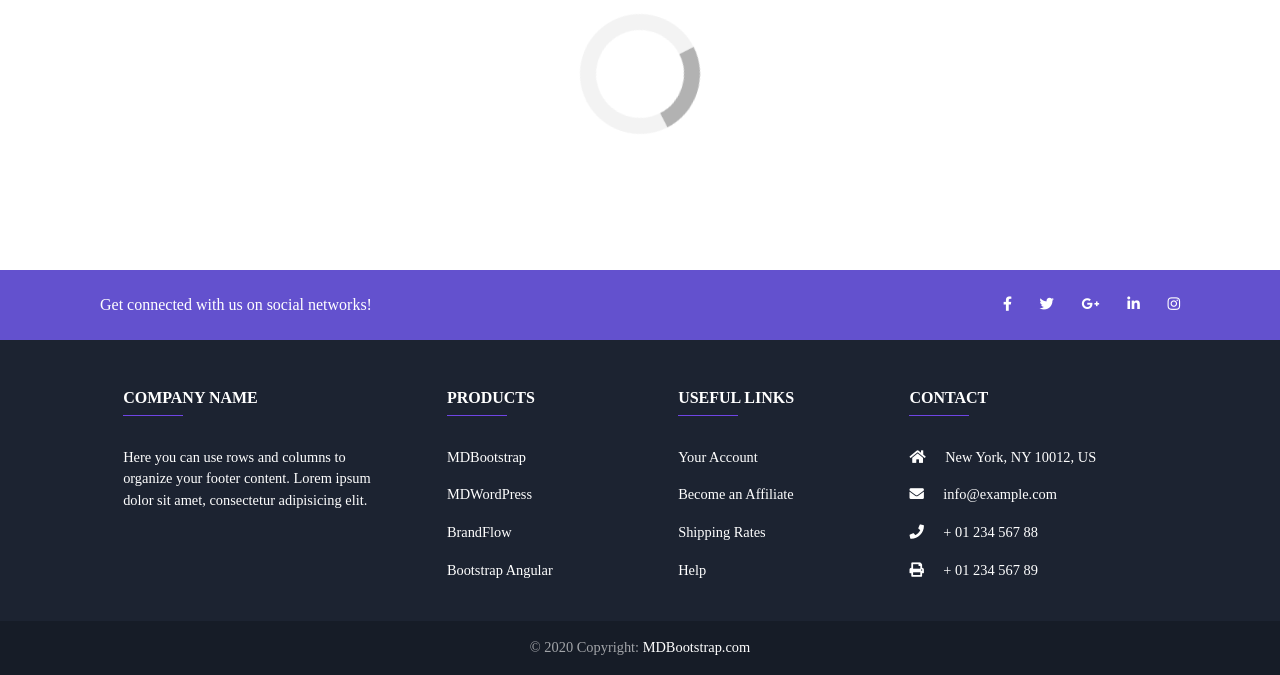
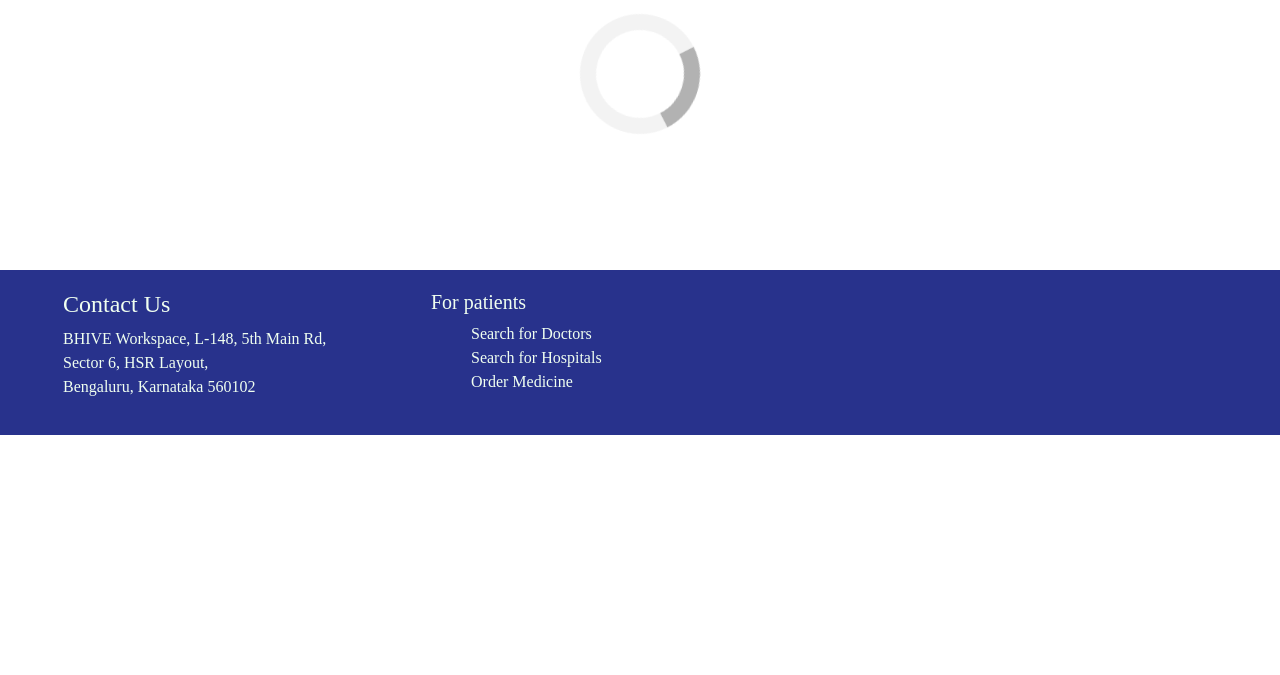
Before and after one commit to attainu/medicoUniverse-au5, a Node project: template medicouniverse/views/homepage.hbs in a window 1280 px wide. Shown: the part 777-1452 px from the top of the page. After the commit the page ends 1212 px from the top, so only its background shows below. Run offline with Node 20 templates, Linux system fonts and the light colour scheme; the template is opened without the code that fills it, so the values that code supplies are empty; some libraries are stand-ins or nearby versions.

Commit message:
confilcts

```diff
--- a/medicouniverse/views/homepage.hbs
+++ b/medicouniverse/views/homepage.hbs
@@ -146,7 +146,7 @@
         </section>
     </section>
 
-    {{!-- <footer>
+    <footer>
         <div style="height: 20px;"></div>
         <div class="row">
             <div class="col-lg-3 col-md-3 col-sm-12 ml-5">
@@ -165,151 +165,7 @@
         </div>
         <div style="height: 20px;"></div>
 
-    </footer> --}}
-    <!-- Footer -->
-    <footer class="page-footer font-small unique-color-dark">
-
-        <div style="background-color: #6351ce;">
-            <div class="container">
-
-                <!-- Grid row-->
-                <div class="row py-4 d-flex align-items-center">
-
-                    <!-- Grid column -->
-                    <div class="col-md-6 col-lg-5 text-center text-md-left mb-4 mb-md-0">
-                        <h6 class="mb-0">Get connected with us on social networks!</h6>
-                    </div>
-                    <!-- Grid column -->
-
-                    <!-- Grid column -->
-                    <div class="col-md-6 col-lg-7 text-center text-md-right">
-
-                        <!-- Facebook -->
-                        <a class="fb-ic">
-                            <i class="fab fa-facebook-f white-text mr-4"> </i>
-                        </a>
-                        <!-- Twitter -->
-                        <a class="tw-ic">
-                            <i class="fab fa-twitter white-text mr-4"> </i>
-                        </a>
-                        <!-- Google +-->
-                        <a class="gplus-ic">
-                            <i class="fab fa-google-plus-g white-text mr-4"> </i>
-                        </a>
-                        <!--Linkedin -->
-                        <a class="li-ic">
-                            <i class="fab fa-linkedin-in white-text mr-4"> </i>
-                        </a>
-                        <!--Instagram-->
-                        <a class="ins-ic">
-                            <i class="fab fa-instagram white-text"> </i>
-                        </a>
-
-                    </div>
-                    <!-- Grid column -->
-
-                </div>
-                <!-- Grid row-->
-
-            </div>
-        </div>
-
-        <!-- Footer Links -->
-        <div class="container text-center text-md-left mt-5">
-
-            <!-- Grid row -->
-            <div class="row mt-3">
-
-                <!-- Grid column -->
-                <div class="col-md-3 col-lg-4 col-xl-3 mx-auto mb-4">
-
-                    <!-- Content -->
-                    <h6 class="text-uppercase font-weight-bold">Company name</h6>
-                    <hr class="deep-purple accent-2 mb-4 mt-0 d-inline-block mx-auto" style="width: 60px;">
-                    <p>Here you can use rows and columns to organize your footer content. Lorem ipsum dolor sit amet,
-                        consectetur
-                        adipisicing elit.</p>
-
-                </div>
-                <!-- Grid column -->
-
-                <!-- Grid column -->
-                <div class="col-md-2 col-lg-2 col-xl-2 mx-auto mb-4">
-
-                    <!-- Links -->
-                    <h6 class="text-uppercase font-weight-bold">Products</h6>
-                    <hr class="deep-purple accent-2 mb-4 mt-0 d-inline-block mx-auto" style="width: 60px;">
-                    <p>
-                        <a href="#!">MDBootstrap</a>
-                    </p>
-                    <p>
-                        <a href="#!">MDWordPress</a>
-                    </p>
-                    <p>
-                        <a href="#!">BrandFlow</a>
-                    </p>
-                    <p>
-                        <a href="#!">Bootstrap Angular</a>
-                    </p>
-
-                </div>
-                <!-- Grid column -->
-
-                <!-- Grid column -->
-                <div class="col-md-3 col-lg-2 col-xl-2 mx-auto mb-4">
-
-                    <!-- Links -->
-                    <h6 class="text-uppercase font-weight-bold">Useful links</h6>
-                    <hr class="deep-purple accent-2 mb-4 mt-0 d-inline-block mx-auto" style="width: 60px;">
-                    <p>
-                        <a href="#!">Your Account</a>
-                    </p>
-                    <p>
-                        <a href="#!">Become an Affiliate</a>
-                    </p>
-                    <p>
-                        <a href="#!">Shipping Rates</a>
-                    </p>
-                    <p>
-                        <a href="#!">Help</a>
-                    </p>
-
-                </div>
-                <!-- Grid column -->
-
-                <!-- Grid column -->
-                <div class="col-md-4 col-lg-3 col-xl-3 mx-auto mb-md-0 mb-4">
-
-                    <!-- Links -->
-                    <h6 class="text-uppercase font-weight-bold">Contact</h6>
-                    <hr class="deep-purple accent-2 mb-4 mt-0 d-inline-block mx-auto" style="width: 60px;">
-                    <p>
-                        <i class="fas fa-home mr-3"></i> New York, NY 10012, US</p>
-                    <p>
-                        <i class="fas fa-envelope mr-3"></i> info@example.com</p>
-                    <p>
-                        <i class="fas fa-phone mr-3"></i> + 01 234 567 88</p>
-                    <p>
-                        <i class="fas fa-print mr-3"></i> + 01 234 567 89</p>
-
-                </div>
-                <!-- Grid column -->
-
-            </div>
-            <!-- Grid row -->
-
-        </div>
-        <!-- Footer Links -->
-
-        <!-- Copyright -->
-        <div class="footer-copyright text-center py-3">© 2020 Copyright:
-            <a href="https://mdbootstrap.com/education/bootstrap/"> MDBootstrap.com</a>
-        </div>
-        <!-- Copyright -->
-
     </footer>
-    <!-- Footer -->
-
     <a href="#" class="float ca" id="menu-share">
         <i class="fa fa-share my-float"></i>
     </a>
```
Also changed, not shown: medicouniverse/controller/pharmacy.controller.js (+4 -21 lines).
